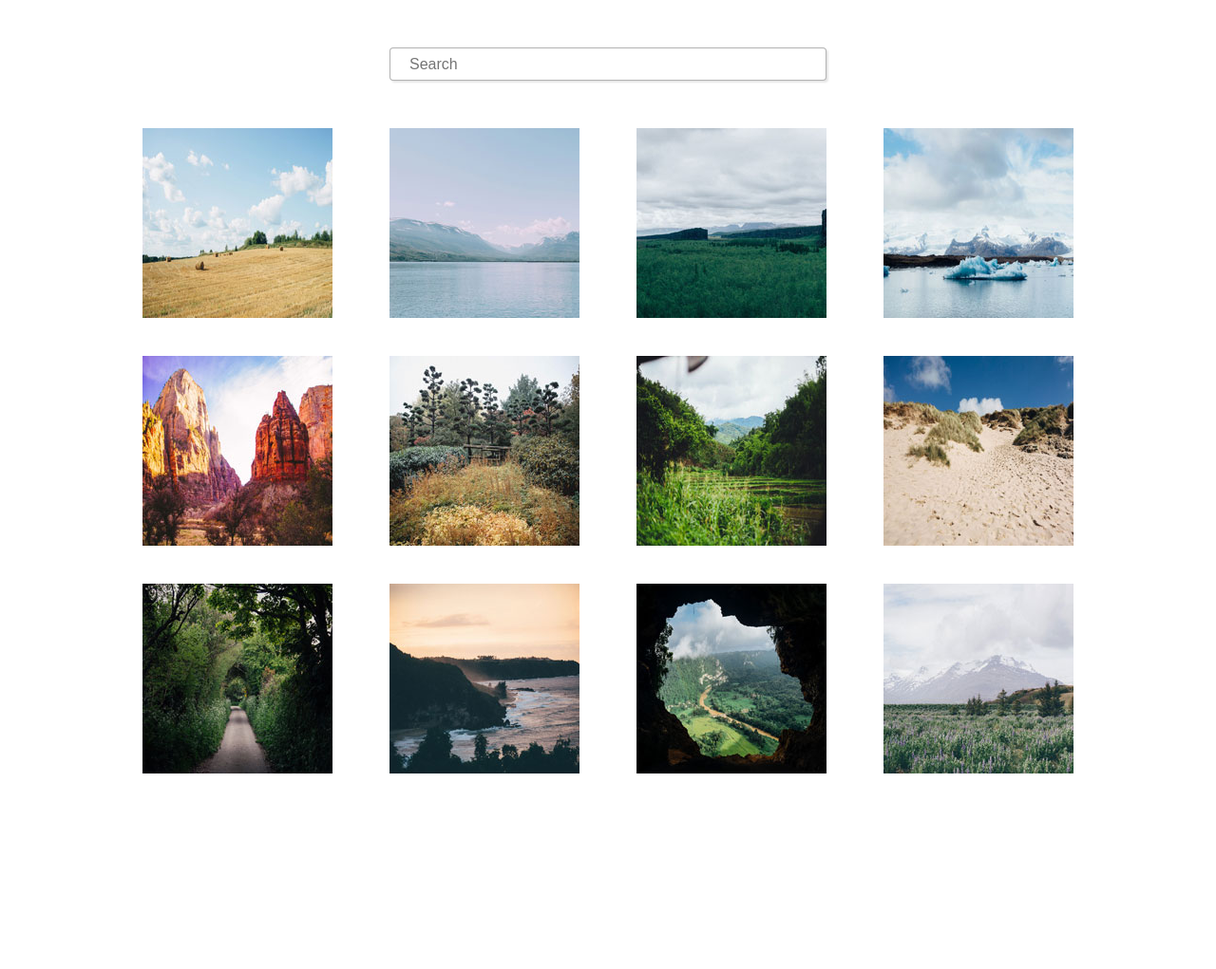
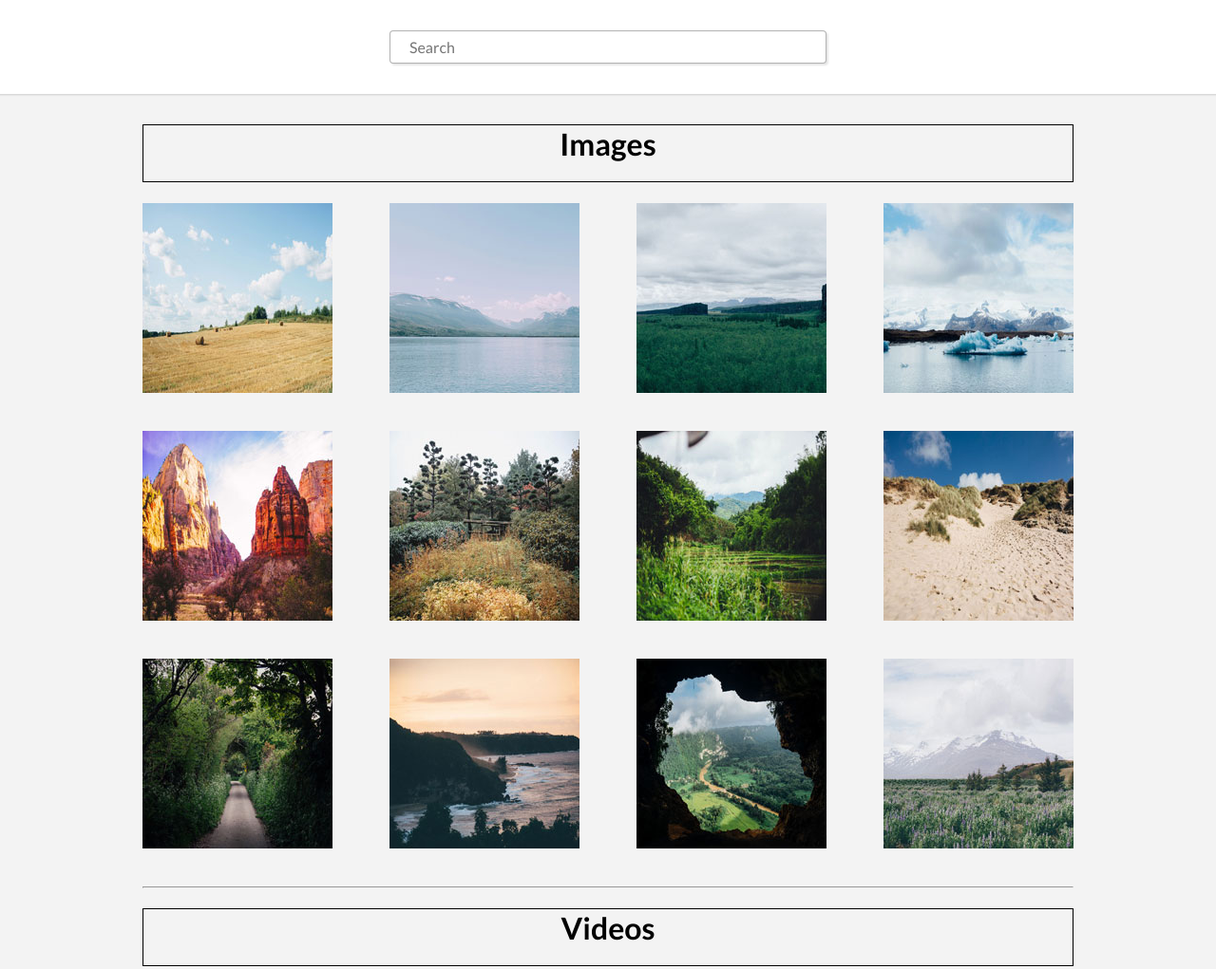
Before and after one commit to nickgsmith/P4_InteractivePhotoGallery, a plain HTML site: page index.html in a window 1280 px wide. Shown: the whole page at 95% size. Before the commit the page ends 855 px from the top, so only its background shows below. Drawn offline with Linux system fonts and the light colour scheme.

Commit message:
Nearly there

```diff
--- a/css/main.css
+++ b/css/main.css
@@ -9,17 +9,27 @@ GLOBAL SETTINGS
   padding: 0;
 }
 
-header {
+body {
+    font-family: 'Lato', Arial, sans-serif;
+    background-color: #f3f3f3;
+}
+
+.searchBoxHolder {
   width:100%;
   height:100px;
   line-height: 100px;
   background-color: white;
   text-align: center;
+  margin-bottom: 30px;
+  position: fixed;
+  z-index: 100;
+  border-bottom: thin solid rgba(0, 0, 0, 0.15);
+  box-shadow: rgba(0, 0, 0, 0.05) 0px 1px 1px;
 }
 
 #searchBox {
-  margin-top: 50px;
-  margin-bottom: 50px;
+  margin-top: 30px;
+  margin-bottom: 30px;
   font-size: 16px;
   padding-left: 20px;
   width: 80%;
@@ -42,6 +52,12 @@ header {
   height: 100%;
   text-align: center;
   margin: 0 auto;
+  padding-top: 110px;
+}
+
+h1 {
+  padding-bottom: 20px;
+  border: thin solid black;
 }
 
 .gallery ul {
@@ -65,6 +81,7 @@ header {
   display: none;
   text-align: center;
   padding-top: 5%;
+  z-index: 150;
 }
 
 #overlay img {
@@ -136,6 +153,41 @@ clear: both;
   background-color: rgba(29, 85, 119, 0.9);
 }
 
+.fadeInUp {
+    animation-duration: 0.5s;
+    animation-fill-mode: both;
+    animation-timing-function: ease-in-out;
+    animation-name: fadeInUp;
+}
+
+@keyframes fadeInUp {
+    0% {
+        opacity: 0;
+        transform: translateY(20px);
+    }
+    100% {
+        opacity: 1;
+        transform: translateY(0);
+    }
+}
+
+.fadeIn {
+    animation-duration: 0.5s;
+    animation-fill-mode: both;
+    animation-timing-function: ease-in-out;
+    animation-name: fadeIn;
+}
+
+@keyframes fadeIn {
+    0% {opacity: 0;}
+    100% {opacity: 1;}
+}
+
+.youTubeLi {
+  position: relative;
+  margin: 0 auto 30px auto;
+}
+
 /*****************************
 RESPONSIVE SECTION
 ******************************/
@@ -170,7 +222,3 @@ RESPONSIVE SECTION
 }
 
 }
-
-@media (min-width: 1200px) {
-
-}
--- a/index.html
+++ b/index.html
@@ -10,26 +10,36 @@
   <link rel="stylesheet" href="css/normalize.css">
   <link rel="stylesheet" href="css/main.css">
 
+  <!-- Custom Fonts -->
+  <link href='https://fonts.googleapis.com/css?family=Lato:400,100,100italic,300,300italic,400italic,700,900,700italic,900italic' rel='stylesheet' type='text/css'>
+
 </head>
 <body>
   <div class="container">
-
-      <input class="target" name="searchBox" id="searchBox" type="text" placeholder="Search">
+    <div class="searchBoxHolder">
+          <input class="target" name="searchBox" id="searchBox" type="text" placeholder="Search">
+    </div>
 
     <div class="gallery">
       <ul id="galleryUl">
-        <li><a href="img/01.jpg"><img src="img/thumbnails/01.jpg" title="Hay Bales" alt="I love hay bales. Took this snap on a drive through the countryside past some straw fields."></a></li>
-        <li><a href="img/02.jpg"><img src="img/thumbnails/02.jpg" title="Lake" alt="The lake was so calm today. We had a great view of the snow on the mountains from here."></a></li>
-        <li><a href="img/03.jpg"><img src="img/thumbnails/03.jpg" title="Canyon" alt="I hiked to the top of the mountain and got this picture of the canyon and trees below."></a></li>
-        <li><a href="img/04.jpg"><img src="img/thumbnails/04.jpg" title="Iceburg" alt="It was amazing to see an iceberg up close, it was so cold but didn’t snow today. "></a></li>
-        <li><a href="img/05.jpg"><img src="img/thumbnails/05.jpg" title="Desert" alt="The red cliffs were beautiful. It was really hot in the desert but we did a lot of walking through the canyons."></a></li>
-        <li><a href="img/06.jpg"><img src="img/thumbnails/06.jpg" title="Fall" alt="Fall is coming, I love when the leaves on the trees start to change color."></a></li>
-        <li><a href="img/07.jpg"><img src="img/thumbnails/07.jpg" title="Plantations" alt="I drove past this plantation yesterday, everything is so green!"></a></li>
-        <li><a href="img/08.jpg"><img src="img/thumbnails/08.jpg" title="Dunes" alt="My summer vacation to the Oregon Coast. I love the sandy dunes!"></a></li>
-        <li><a href="img/09.jpg"><img src="img/thumbnails/09.jpg" title="Countryside Lane" alt="We enjoyed a quiet stroll down this countryside lane."></a></li>
-        <li><a href="img/10.jpg"><img src="img/thumbnails/10.jpg" title="Sunset" alt="Sunset at the coast! The sky turned a lovely shade of orange."></a></li>
-        <li><a href="img/11.jpg"><img src="img/thumbnails/11.jpg" title="Cave" alt="I did a tour of a cave today and the view of the landscape below was breathtaking."></a></li>
-        <li><a href="img/12.jpg"><img src="img/thumbnails/12.jpg" title="Bluebells" alt="I walked through this meadow of bluebells and got a good view of the snow on the mountain before the fog came in."></a></li>
+        <h1>Images</h1>
+        <li><a class="image" href="img/01.jpg"><img src="img/thumbnails/01.jpg" title="Hay Bales" alt="I love hay bales. Took this snap on a drive through the countryside past some straw fields."></a></li>
+        <li><a class="image" href="img/02.jpg"><img src="img/thumbnails/02.jpg" title="Lake" alt="The lake was so calm today. We had a great view of the snow on the mountains from here."></a></li>
+        <li><a class="image" href="img/03.jpg"><img src="img/thumbnails/03.jpg" title="Canyon" alt="I hiked to the top of the mountain and got this picture of the canyon and trees below."></a></li>
+        <li><a class="image" href="img/04.jpg"><img src="img/thumbnails/04.jpg" title="Iceburg" alt="It was amazing to see an iceberg up close, it was so cold but didn’t snow today. "></a></li>
+        <li><a class="image" href="img/05.jpg"><img src="img/thumbnails/05.jpg" title="Desert" alt="The red cliffs were beautiful. It was really hot in the desert but we did a lot of walking through the canyons."></a></li>
+        <li><a class="image" href="img/06.jpg"><img src="img/thumbnails/06.jpg" title="Fall" alt="Fall is coming, I love when the leaves on the trees start to change color."></a></li>
+        <li><a class="image" href="img/07.jpg"><img src="img/thumbnails/07.jpg" title="Plantations" alt="I drove past this plantation yesterday, everything is so green!"></a></li>
+        <li><a class="image" href="img/08.jpg"><img src="img/thumbnails/08.jpg" title="Dunes" alt="My summer vacation to the Oregon Coast. I love the sandy dunes!"></a></li>
+        <li><a class="image" href="img/09.jpg"><img src="img/thumbnails/09.jpg" title="Countryside Lane" alt="We enjoyed a quiet stroll down this countryside lane."></a></li>
+        <li><a class="image" href="img/10.jpg"><img src="img/thumbnails/10.jpg" title="Sunset" alt="Sunset at the coast! The sky turned a lovely shade of orange."></a></li>
+        <li><a class="image" href="img/11.jpg"><img src="img/thumbnails/11.jpg" title="Cave" alt="I did a tour of a cave today and the view of the landscape below was breathtaking."></a></li>
+        <li><a class="image" href="img/12.jpg"><img src="img/thumbnails/12.jpg" title="Bluebells" alt="I walked through this meadow of bluebells and got a good view of the snow on the mountain before the fog came in."></a></li>
+        <hr>
+                <h1>Videos</h1>
+        <div class="youTubeLi"><iframe id="ytplayer" src="https://www.youtube.com/embed/6HPtB0cRaGw?&amp;html5-1&amp;enablejsapi=1&amp;autoplay=1" frameborder="0" width="400px" height="225px"></iframe>
+          <a href="https://www.youtube.com/watch?v=6HPtB0cRaGw" style="position:absolute; top:0; left:30%; display:inline-block; width:400px; height:225px; z-index:110;"></a>
+        </div>
       </ul>
     </div>
 
--- a/js/app.js
+++ b/js/app.js
@@ -17,7 +17,7 @@
   $overlay.append($downloadLink);
   $overlay.append($clickToClose);
 
-  $(".gallery a").click(function(event){
+  $(".gallery a[class='image']").click(function(event){
     event.preventDefault();
     var imagelocation = $(this).attr("href");
     $selectedImage.attr("src", imagelocation).attr("width", "90%");
@@ -28,23 +28,27 @@
     $nextButton.text('NEXT')
     $downloadLink.text('DOWNLOAD ORIGINAL IMAGE')
     $overlay.show();
+    $overlay.addClass("fadeIn");
   });
 
   $("#clickToClose").click(function(){
     $overlay.hide();
   })
+
 //END - Overlay Section
 
 //START - Search Section
   $('#searchBox').keyup(function(){
      var searchValue = $(this).val().toLowerCase();
+
      $('#galleryUl li').each(function(){
         // Get caption alt text
         var $caption = $(this).children("a").children("img").attr("alt");
-          $(this).removeAttr("class");
+
         if($caption.indexOf(searchValue) !=-1) {
           $(this).css("display", "inline-block");
           $(this).attr("class", "inResult");
+
         } else {
           $(this).attr("class", "notInResult");
           $(this).css("display", "none");
@@ -62,6 +66,11 @@
       $list = $('#galleryUl li[class="inResult"]')[4]; $($list).css("margin-left", "0").css("margin-right", "30px");
       $list = $('#galleryUl li[class="inResult"]')[8]; $($list).css("margin-left", "0").css("margin-right", "30px");
       $list = $('#galleryUl li[class="inResult"]')[12]; $($list).css("margin-left", "0").css("margin-right", "30px");
+
+     $('#galleryUl li[class="inResult"]').hide();
+     $('#galleryUl li[class="inResult"]').addClass("fadeInUp");
+     $('#galleryUl li[class="inResult fadeInUp"]').show();
+
 });
 //END - Search Section
 
@@ -115,4 +124,31 @@ $("#prevButton").click(prev_func);
         next_func();
   });
 
+  $(document).keydown(function(e){
+      if (e.keyCode == 27)
+    $overlay.hide();
+  });
+
 //END - Nav Buttons
+
+var tag = document.createElement('script');
+
+tag.src = "https://www.youtube.com/iframe_api";
+var firstScriptTag = document.getElementsByTagName('script')[0];
+firstScriptTag.parentNode.insertBefore(tag, firstScriptTag);
+
+var player;
+
+function onYouTubeIframeAPIReady() {
+    player = new YT.Player('ytplayer', {
+        events: {
+            'onReady': onPlayerReady
+        }
+    });
+}
+
+function onPlayerReady() {
+    player.playVideo();
+    // Mute!
+    player.mute();
+}
```
